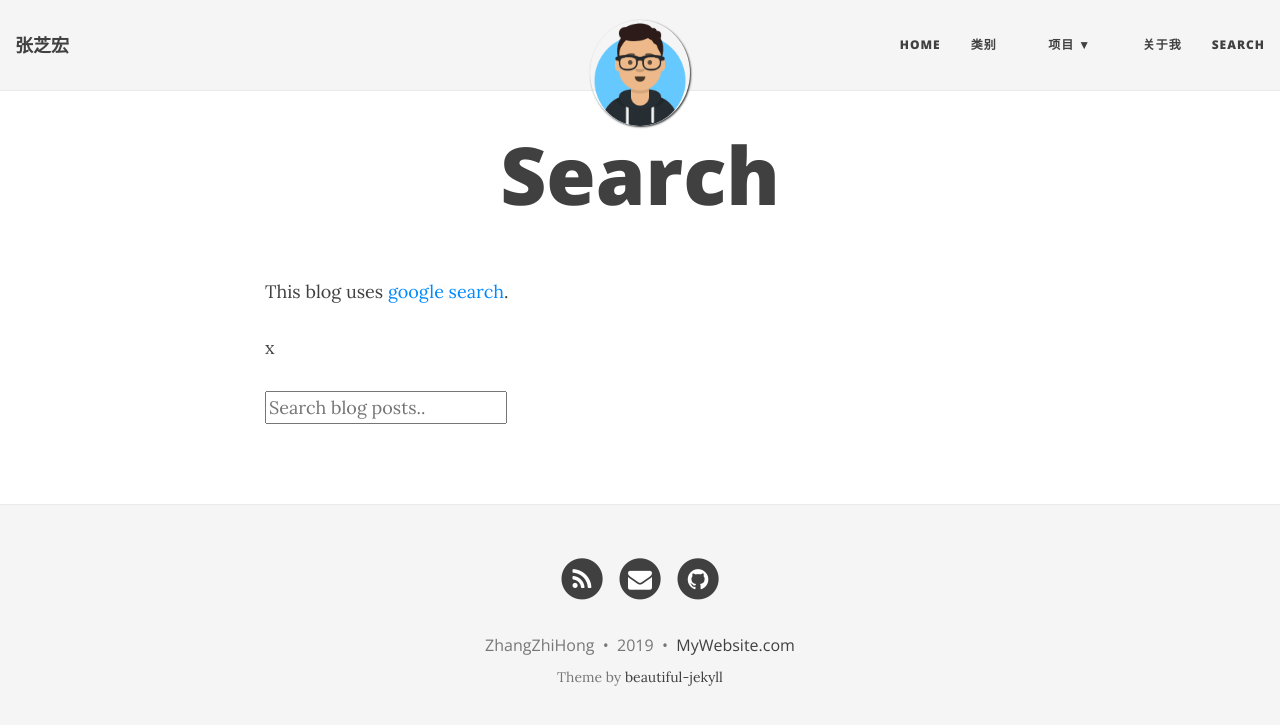
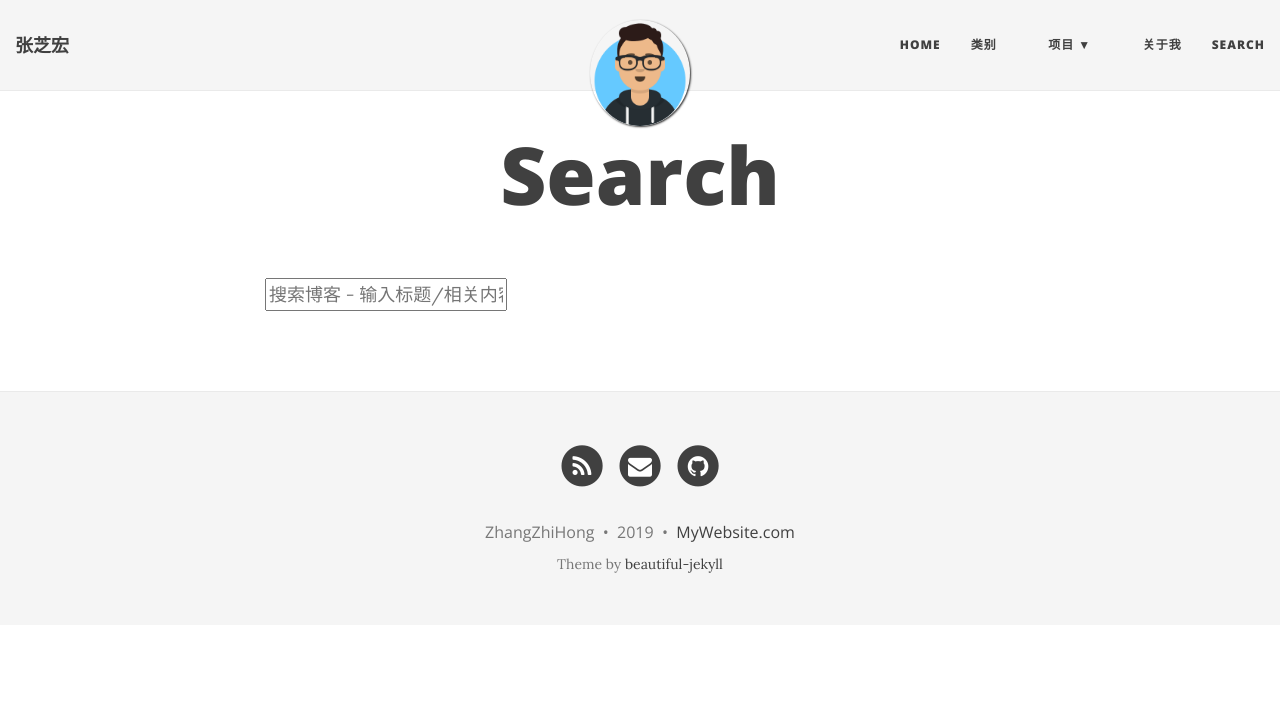
Before and after one commit to ZoharAndroid/zoharandroid.github.io, a Jekyll site: the page built from search.md, in a window 1280 px wide. Shown: the top 725 px of the page. Built offline with Jekyll 4.4.1, drawn with Linux system fonts in a browser that asks for light colours; nearby versions of some CDN libraries; comment, search, counter and statistics services are not loaded.

Commit message:
update search

```diff
--- a/search.md
+++ b/search.md
@@ -3,24 +3,9 @@ layout: page
 title: Search
 ---
 
-This blog uses [google search](http://google.com/cse).
-
-<script>
-  (function() {
-    var cx = '011878859869123072180:33a1lk7bbuy';
-    var gcse = document.createElement('script');
-    gcse.type = 'text/javascript';
-    gcse.async = true;
-    gcse.src = 'https://cse.google.com/cse.js?cx=' + cx;
-    var s = document.getElementsByTagName('script')[0];
-    s.parentNode.insertBefore(gcse, s);
-  })();
-</script>
-<gcse:search>x</gcse:search>
-
 
 <!-- HTML elements for search -->
-<input type="text" id="search-input" placeholder="Search blog posts..">
+<input type="text" id="search-input" placeholder="搜索博客 - 输入标题/相关内容/日期/Tags..">
 <ul id="results-container"></ul>
 
 <!-- script pointing to jekyll-search.js -->
--- a/tags.html
+++ b/tags.html
@@ -5,7 +5,7 @@ layout: page
 <!--添加搜索框-->
 <br/>
 <!-- HTML elements for search -->
-<input type="text" id="search-input" placeholder="Search blog posts..">
+<input type="text" id="search-input" placeholder="搜索博客 - 输入标题/相关内容/日期/Tags..">
 <ul id="results-container"></ul>
 
 <!-- script pointing to jekyll-search.js -->
```
